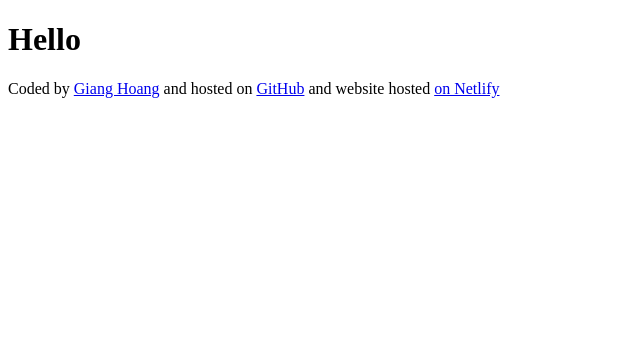
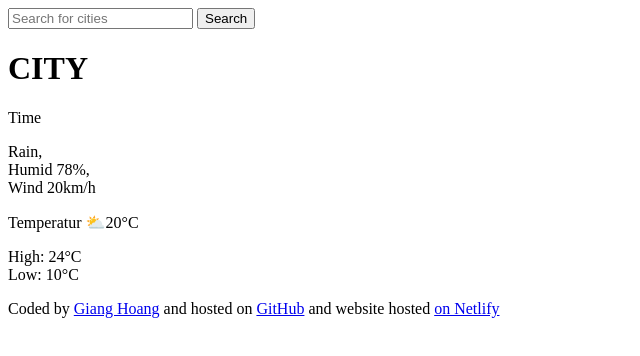
Before and after one commit to hhgberry14/weather-app-ver1, a plain HTML site: page index.html in a window 1280 px wide. Shown: the whole page, without its empty margins (0-640 px from the left). Drawn offline with Linux system fonts and the light colour scheme.

Commit message:
Added needed information

```diff
--- a/index.html
+++ b/index.html
@@ -3,10 +3,36 @@
   <head>
     <meta charset="UTF-8" />
     <meta name="viewport" content="width=device-width, initial-scale=1.0" />
-    <title>Weather App</title>
+    <title>Weather App First Version</title>
   </head>
-  <body>
-    <h1>Hello</h1>
+  <body class="weather-app">
+    <header>
+      <form id="search-city">
+        <input
+          type="text"
+          placeholder="Search for cities"
+          id="search-input"
+          required
+        />
+        <input type="submit" value="Search" class="search-button" />
+      </form>
+    </header>
+    <main>
+      <div>
+        <h1>CITY</h1>
+        <p>Time</p>
+        <p>
+          Rain, <br />
+          Humid <span> 78%</span>, <br />
+          Wind <span> 20km/h</span>
+        </p>
+      </div>
+      <div>Temperatur ⛅️20°C</div>
+      <p>
+        High: 24°C <br />
+        Low: 10°C
+      </p>
+    </main>
     <footer>
       Coded by <a href="https://github.com/hhgberry14"> Giang Hoang</a> and
       hosted on
```
Also changed, not shown: 1 other file.
